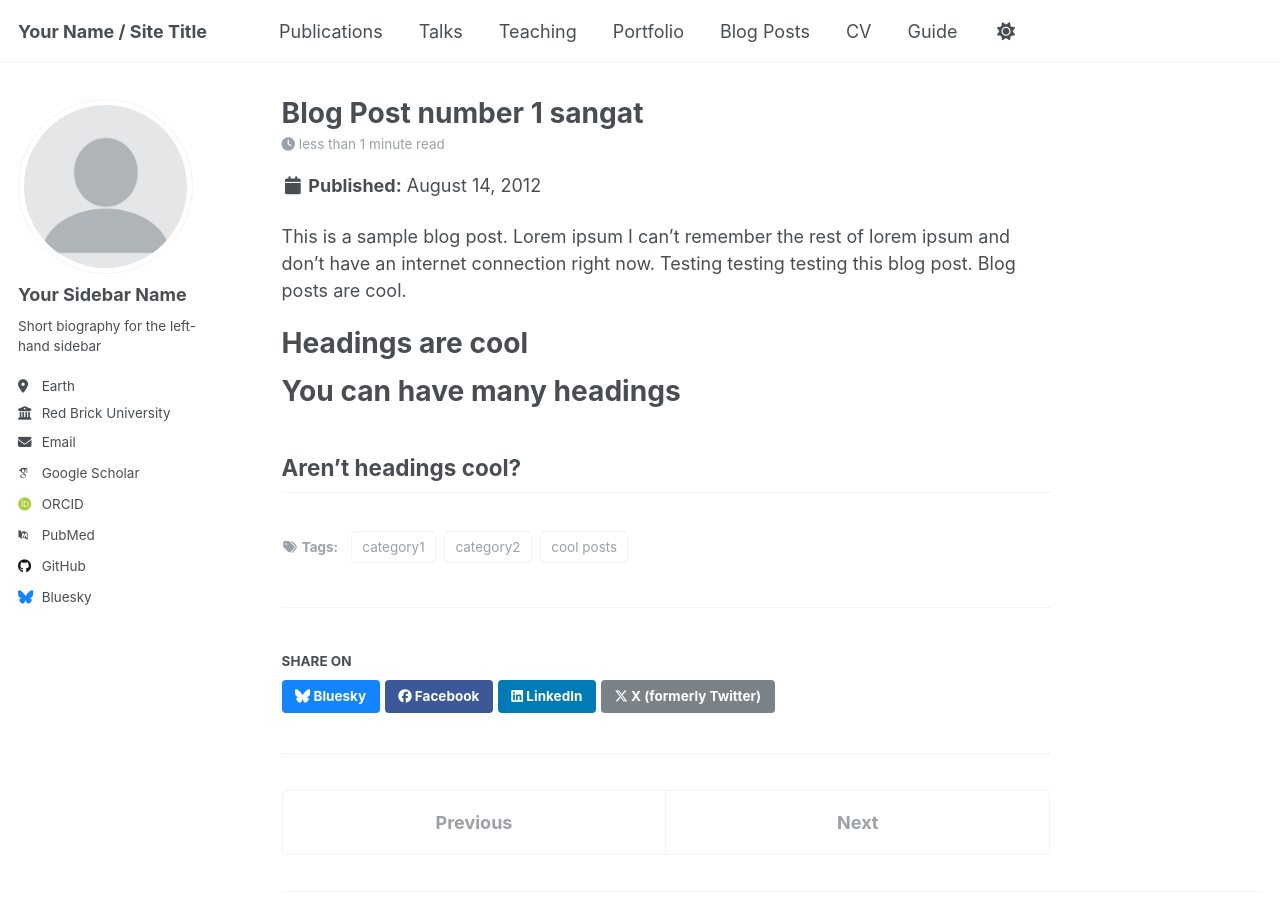
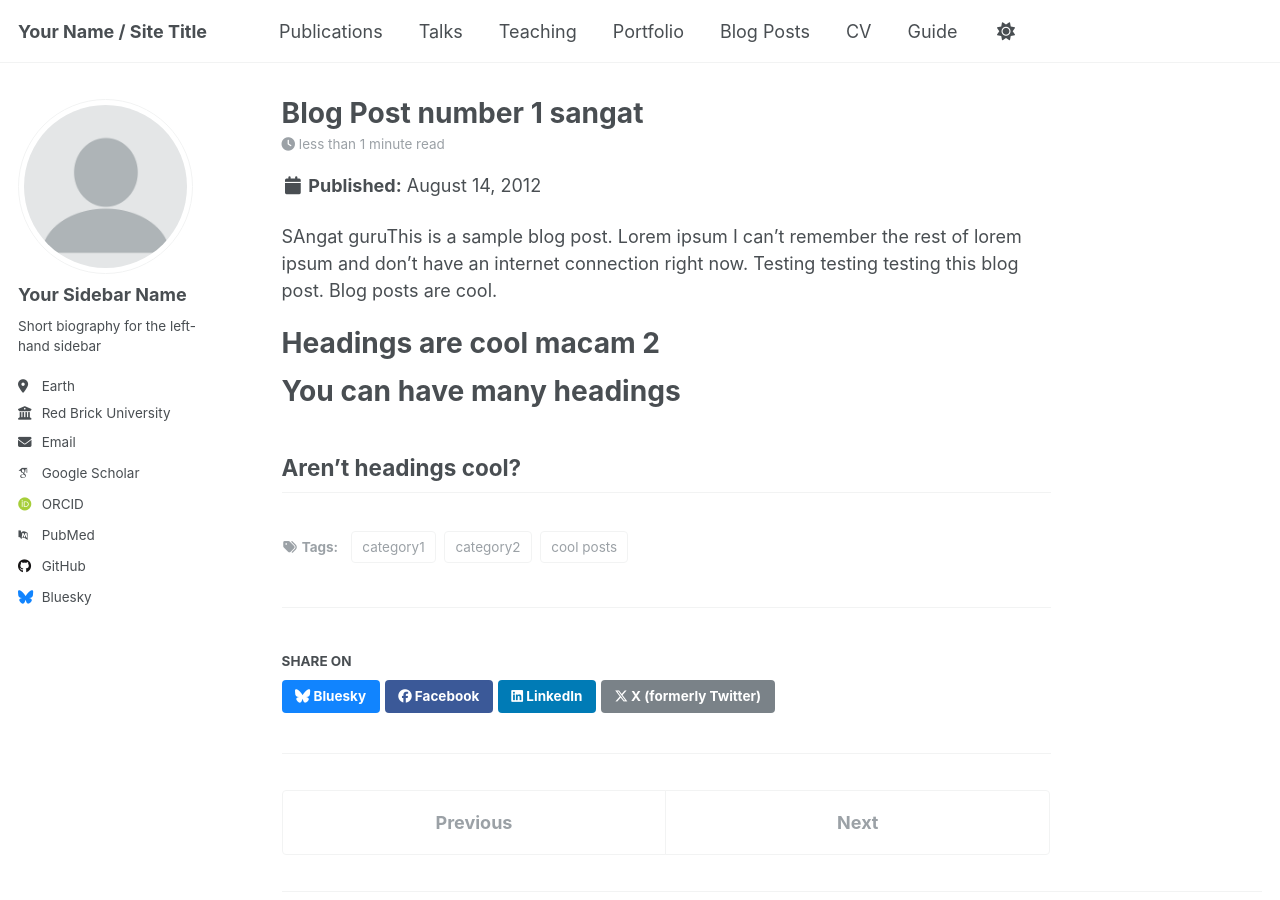
Before and after one commit to animalpsychic/akademi, a Jekyll site: the page built from _posts/2012-08-14-blog-post-1.md, in a window 1280 px wide and 900 px high. Built offline with Jekyll 4.4.1, drawn with Linux system fonts in a browser that asks for light colours; some web fonts are replaced; a script that is not in the unit is left out.

Commit message:
Update 2012-08-14-blog-post-1.md

```diff
--- a/_posts/2012-08-14-blog-post-1.md
+++ b/_posts/2012-08-14-blog-post-1.md
@@ -8,9 +8,9 @@ tags:
   - category2
 ---
 
-This is a sample blog post. Lorem ipsum I can't remember the rest of lorem ipsum and don't have an internet connection right now. Testing testing testing this blog post. Blog posts are cool.
+SAngat guruThis is a sample blog post. Lorem ipsum I can't remember the rest of lorem ipsum and don't have an internet connection right now. Testing testing testing this blog post. Blog posts are cool.
 
-Headings are cool
+Headings are cool macam 2
 ======
 
 You can have many headings
```
